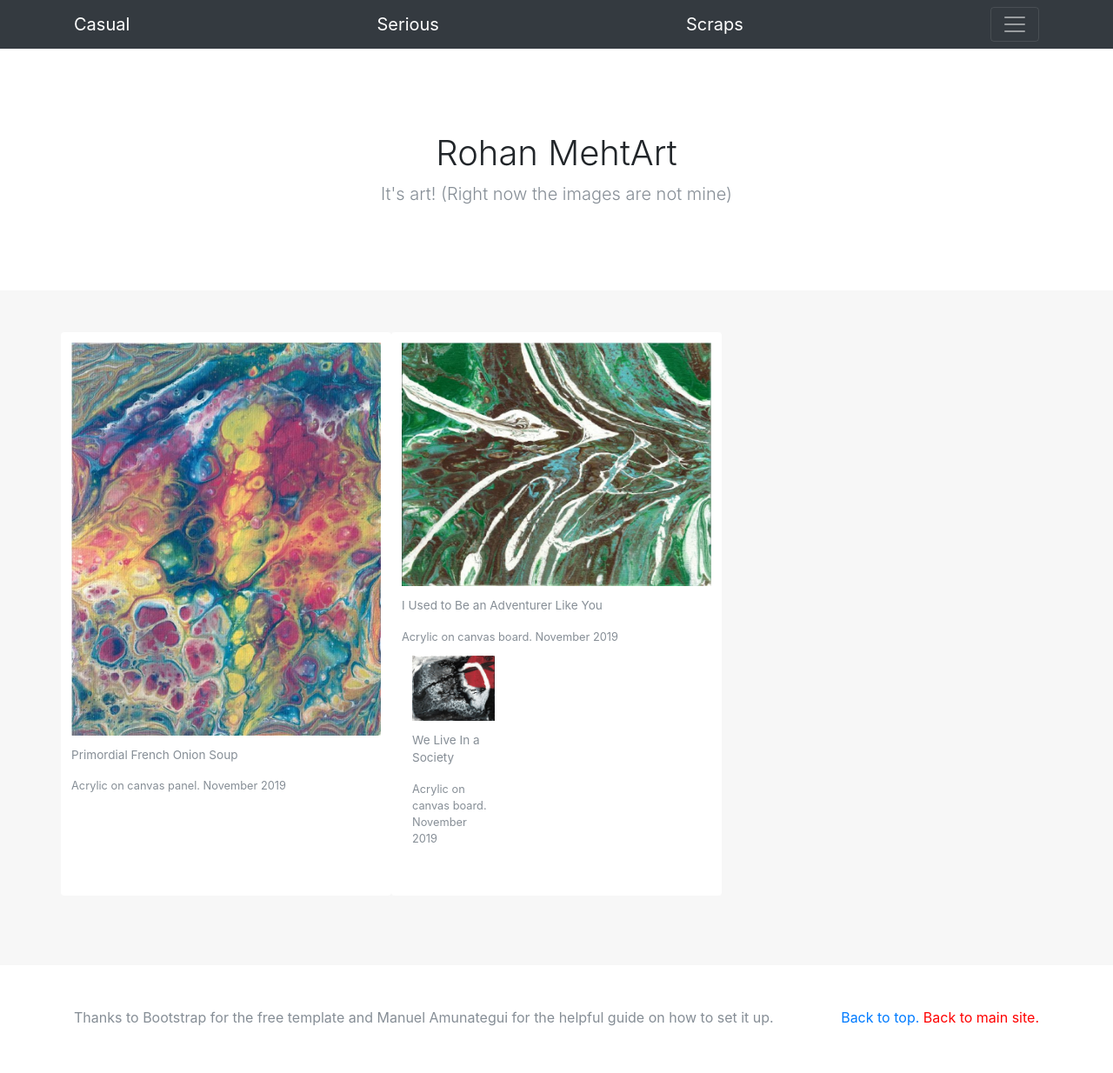
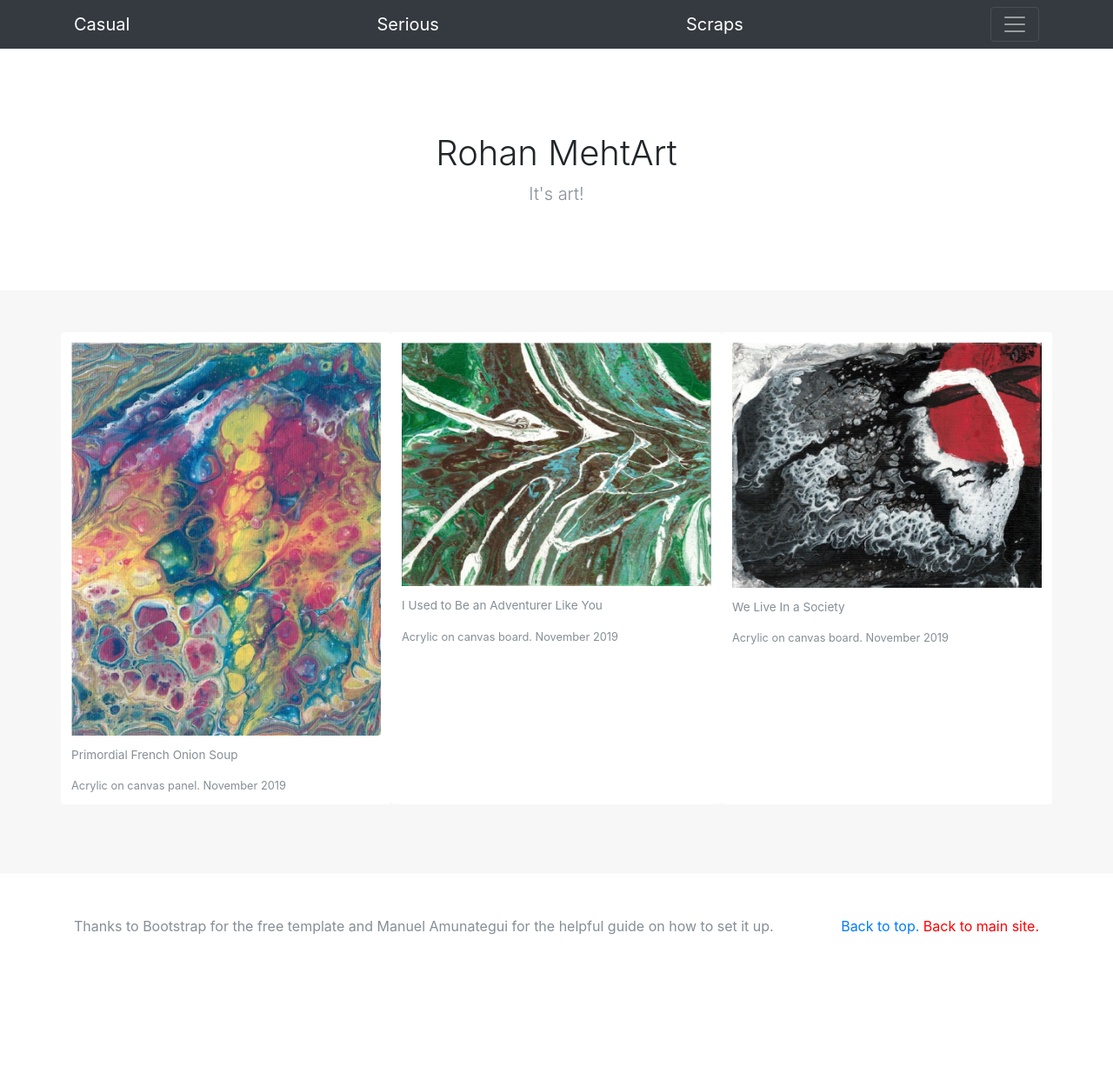
Before and after one commit to rohansmehta/rohansmehta.github.io, a Jekyll site: the page art/index.html, which Jekyll copies as it is, in a window 1280 px wide. Shown: the whole page at 87% size. Built offline with Jekyll 4.4.1, drawn with Linux system fonts in a browser that asks for light colours; nearby versions of some CDN libraries; after the commit the page ends 1129 px from its top, so only the background shows below that; some of the changed lines change nothing that is shown.

Commit message:
fixed some code

```diff
--- a/art/index.html
+++ b/art/index.html
@@ -51,7 +51,7 @@
       <section class="jumbotron text-center">
         <div class="container">
           <h1 class="jumbotron-heading">Rohan MehtArt</h1>
-          <p class="lead text-muted">It's art! (Right now the images are not mine)</p>
+          <p class="lead text-muted">It's art!</p>
         </div>
       </section>
 
@@ -70,7 +70,7 @@
                   <button type="button" class="btn btn-sm btn-outline-secondary">Original $Oring</button>
                   <button type="button" class="btn btn-sm btn-outline-secondary">Print $Print</button>
               </div> -->
-            </div>
+            </div> <!-- card -->
             <div class="card">
               <img src="https://github.com/rohansmehta/rohansmehta.github.io/raw/master/art/images/i-used-to-be-an-adventurer-like-you.jpg" title="Then I took an arrow to the knee." style="width:200; height:100;"
                    data-toggle="modal" data-target="#myModal">
@@ -82,6 +82,7 @@
                   <button type="button" class="btn btn-sm btn-outline-secondary">Original $Oring</button>
                   <button type="button" class="btn btn-sm btn-outline-secondary">Print $Print</button>
               </div> -->
+            </div> <!-- card -->
             <div class="card">
               <img src="https://github.com/rohansmehta/rohansmehta.github.io/raw/master/art/images/we-live-in-a-society.jpg" title="Need to come up with some alt text here." style="width:200; height:100;"
                    data-toggle="modal" data-target="#myModal">
@@ -93,10 +94,11 @@
                   <button type="button" class="btn btn-sm btn-outline-secondary">Original $Oring</button>
                   <button type="button" class="btn btn-sm btn-outline-secondary">Print $Print</button>
               </div> -->
-          </div>
+            </div> <!-- card -->
+          </div> <!-- row -->
 
-        </div>
-      </div>
+        </div> <!-- container -->
+      </div> <!-- album text muted -->
 
 
       <div id="myModal" class="modal fade" role="dialog">
```
Lines whose indentation alone changed are shown as unchanged.
